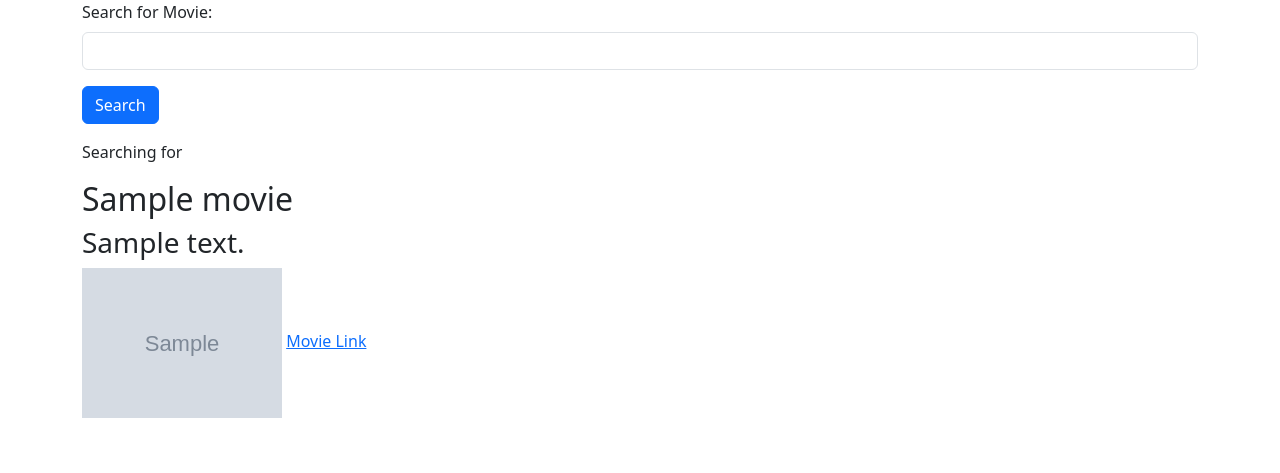
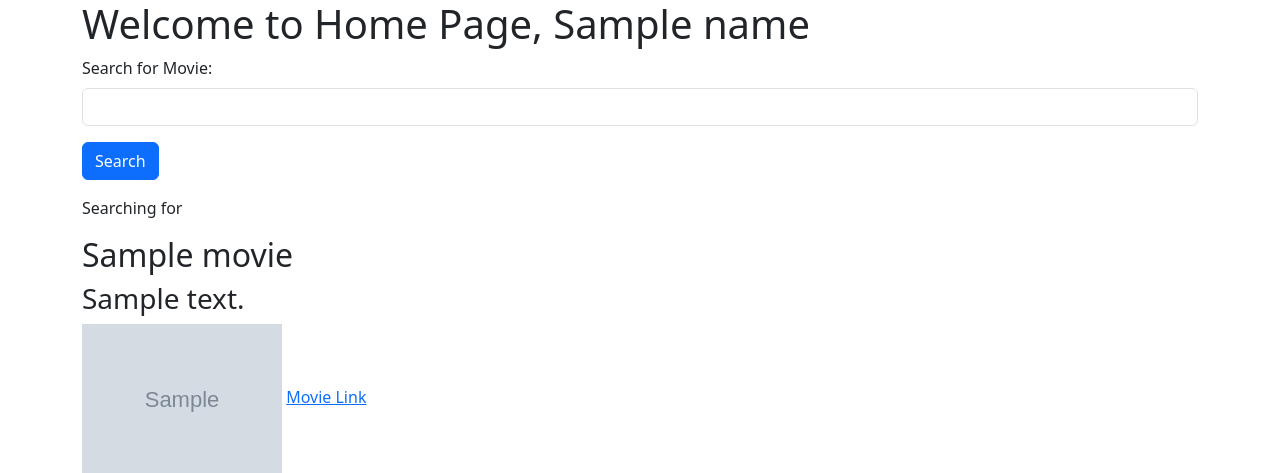
Before and after one commit to samuelrn24/Taller1_P1, a Django app: template movie/templates/home.html in a window 1280 px wide. Shown: the top 473 px of the page. Run offline with Django 5.2, Linux system fonts and the light colour scheme; the template is opened without the code that fills it: most values are stand-ins (such as "Sample title", 1, 10 or a date in 2020); grey boxes marked "Sample" are stand-in pictures.

Commit message:
agregar nombre en pagina principal

```diff
--- a/movie/templates/home.html
+++ b/movie/templates/home.html
@@ -3,6 +3,7 @@
 </head>
 
 <div class="container">
+    <h1>Welcome to Home Page, {{ name }}</h1>
     <form action="">
         <div class="mb-3">
             <label for="searchMovie" class="form-label">Search for Movie:</label>
--- a/movie/views.py
+++ b/movie/views.py
@@ -8,7 +8,7 @@ def home(request):
         movies = Movie.objects.filter(title__icontains=searchTerm)
     else:
         movies = Movie.objects.all()
-    return render(request, 'home.html', {'searchTerm': searchTerm, 'movies': movies})
+    return render(request, 'home.html', {'name': 'Samuel Ramirez', 'searchTerm': searchTerm, 'movies': movies})
 
 def about(request):
     return render(request, 'about.html')
```
